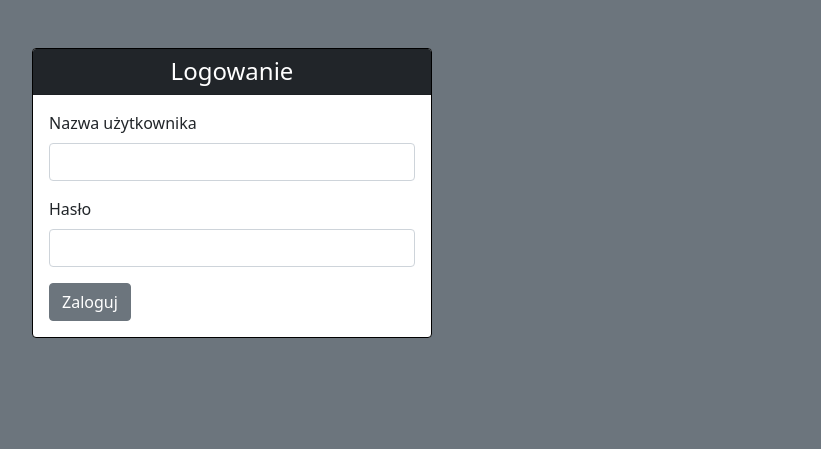
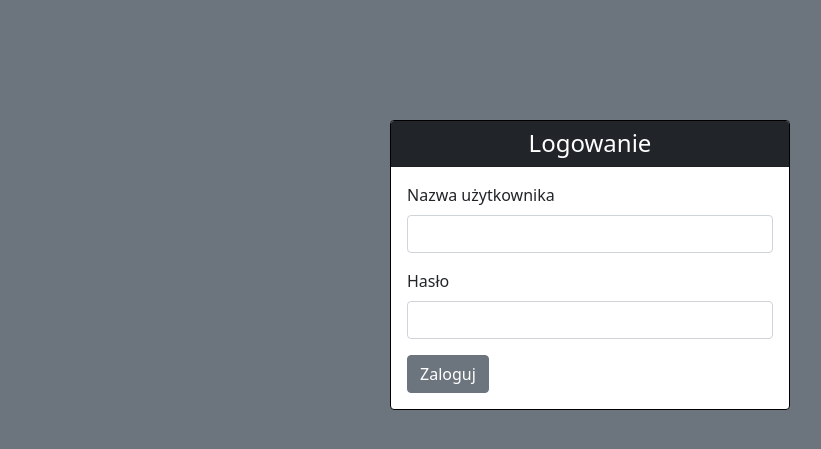
Before and after one commit to matszelo/InVentory, a Django app: page /members/login_user in a window 1280 px wide. Shown: the part 57-506 px from the top of the page, without its empty margins (50-871 px from the left). Run offline with Django 4.2, Linux system fonts and the light colour scheme.

Commit message:
Lekkie poprawienie wyglądu aplikacji

```diff
--- a/members/templates/members/base_login.html
+++ b/members/templates/members/base_login.html
@@ -8,17 +8,19 @@
   </head>
   <body class="bg-secondary">
     {% include 'members/navbar_login.html' %}
-    <br/>
+    <br>
     <div class="container">
-      {% if messages %}
+    {% if messages %}
         {% for message in messages %}
-          <div class="alert alert-danger alert-dismissible fade show" role="alert">
+          <div class="alert alert-danger alert-dismissible fade show" role="alert" >
            {{ message }}
             <button type="button" class="btn-close" data-bs-dismiss="alert" aria-label="Close"></button>
           </div>
         {% endfor %}
-      {% endif %}
-
+    {% endif %}
+    </div>
+    <br><br><br><br>
+    <div class="container" style="display: flex; justify-content: center;">
       {% block content %}
       {% endblock %}
     </div>
```
